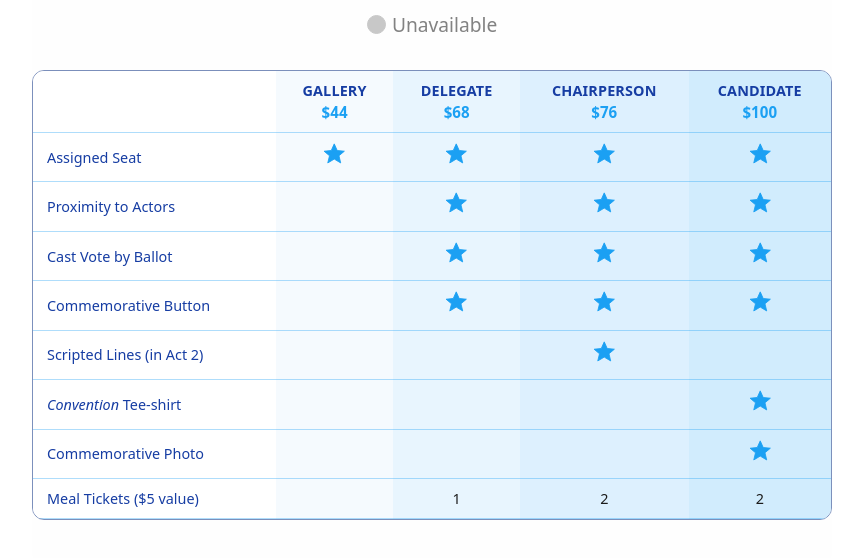
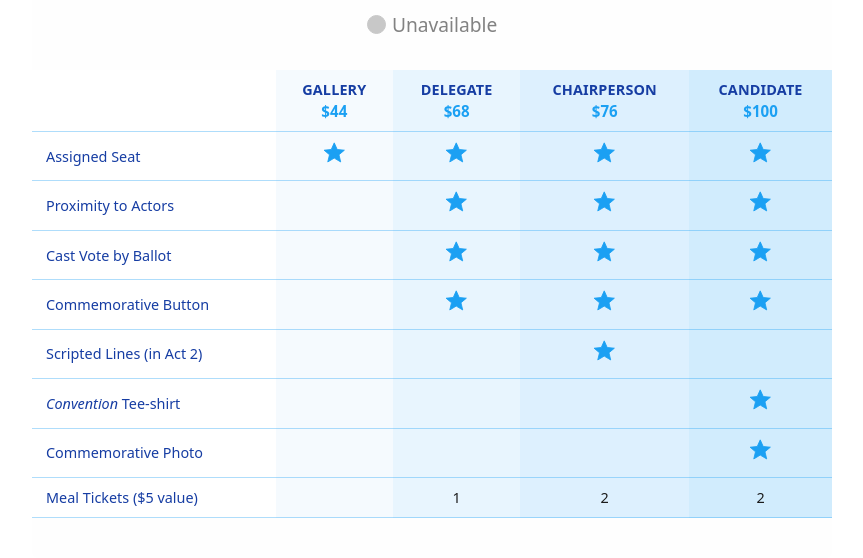
Before and after one commit to Shramster/squarespace-seating-chart, a React (Vite) app: page / in a window 1280 px wide. Shown: the part 1072-1630 px from the top of the page, without its empty margins (208-1071 px from the left). Built offline with nearby package versions, Linux system fonts and the light colour scheme; no server answers.

Commit message:
Removed border

```diff
--- a/src/styles.css
+++ b/src/styles.css
@@ -354,12 +354,13 @@
   color: var(--ink-dim);
   flex-wrap: wrap;
 }
+
 .sc-price-table-wrap {
   margin: 32px auto 0;
   overflow-x: auto;
   -webkit-overflow-scrolling: touch;
-  border-radius: 12px;
-  border: 1px solid var(--border);
+  /* border-radius: 12px; */
+  /* border: 1px solid var(--border); */
 }
 .sc-price-table {
   width: 100%;
```
